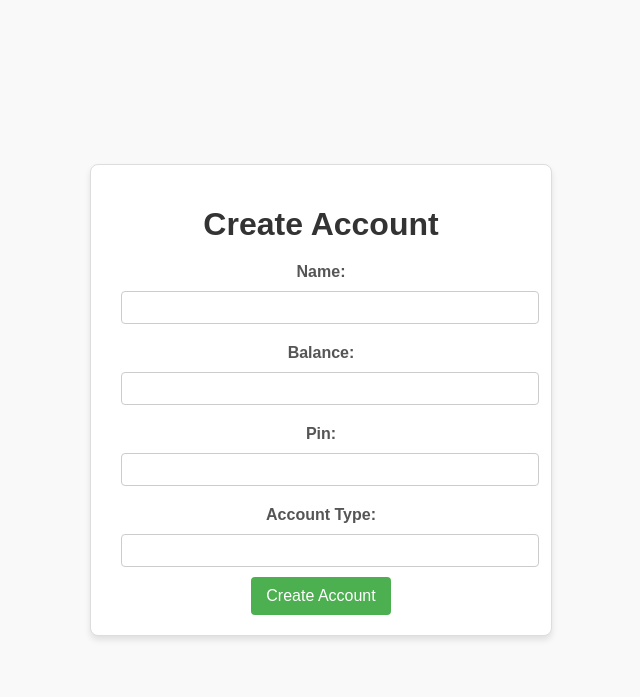
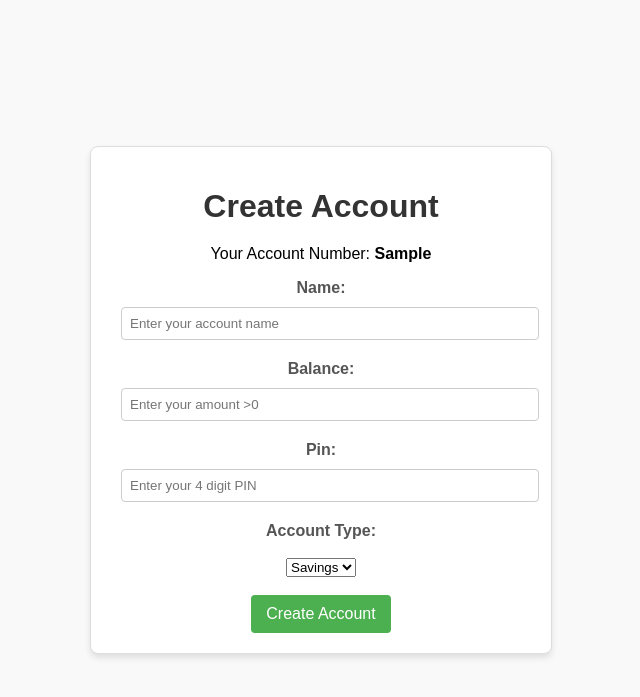
Before and after one commit to Anshuman22coder/PYTHON_PROJECTS, a Flask app: template Bank_MANAGEMENT_SYSTEM_PYTHON_FLASK_SQL_ORACLE/templates/create_account.html in a window 1280 px wide. Shown: the top 697 px of the page, without its empty margins (319-959 px from the left). Run offline with Flask 3, Linux system fonts and the light colour scheme; the template is opened without the code that fills it: most values are stand-ins (such as "Sample title", 1, 10 or a date in 2020).

Commit message:
Update create_account.html

```diff
--- a/Bank_MANAGEMENT_SYSTEM_PYTHON_FLASK_SQL_ORACLE/templates/create_account.html
+++ b/Bank_MANAGEMENT_SYSTEM_PYTHON_FLASK_SQL_ORACLE/templates/create_account.html
@@ -60,18 +60,28 @@
 <body>
     <div class="container">
         <h1>Create Account</h1>
+         <!-- Display Pre-Generated Account Number -->
+    <p>Your Account Number: <strong>{{ account_no }}</strong></p>
         <form method="POST">
             <label for="name">Name:</label>
-            <input type="text" name="name" required>
+            <input type="text" name="name" placeholder="Enter your account name" required>
 
             <label for="balance">Balance:</label>
-            <input type="number" name="balance" required>
+            <input type="number" name="balance"  placeholder="Enter your amount >0" required>
 
             <label for="pin">Pin:</label>
-            <input type="text" name="pin" required>
+            <input type="text" name="pin" placeholder="Enter your 4 digit PIN" required>
 
             <label for="acc_type">Account Type:</label>
-            <input type="text" name="acc_type" required>
+            <br>
+            <select name="acc_type" id="acc_type" required>
+                <option value="Savings">Savings</option>
+                <option value="Current">Current</option>
+            </select>
+            <br>
+            <br>
+
+
 
             <button type="submit">Create Account</button>
 
```
